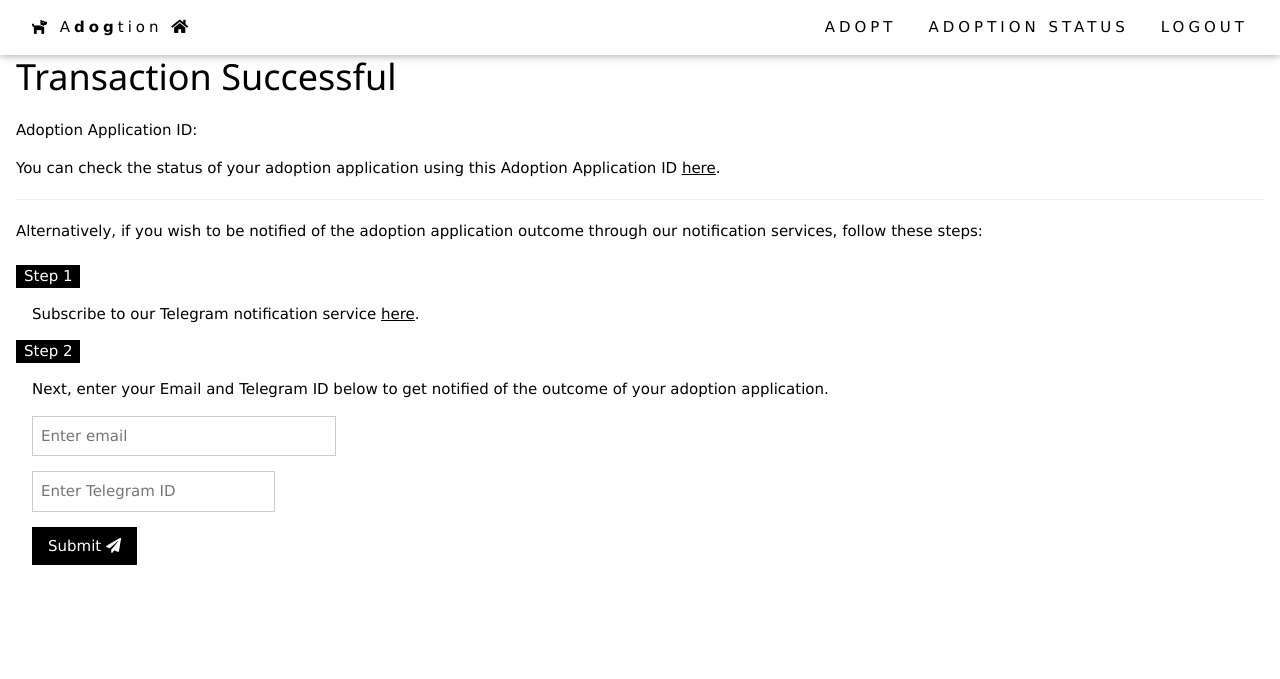
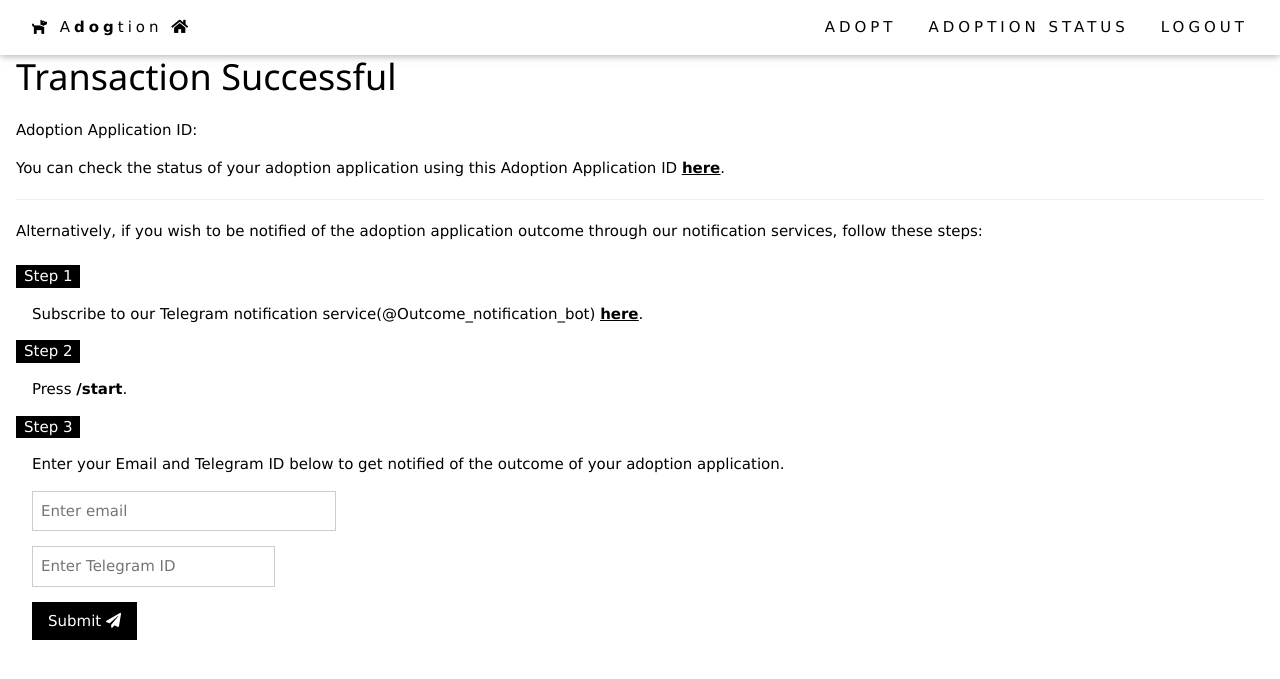
Before and after one commit to koshloah/esd, a PHP site: page /esd/paymentcomplete.php in a window 1280 px wide. Shown: the top 679 px of the page. Run offline with PHP 8.4, Linux system fonts and the light colour scheme; the visitor is signed in with stand-in values (Sample User, id 1).

Commit message:
Updated user subscription instructions

```diff
--- a/adoptionform.php
+++ b/adoptionform.php
@@ -36,7 +36,7 @@ $emailNoDuplicate = "";
 
 
     <!-- <img src='images/load2.gif' height="250" width="250" alt="Image 1" style="border-radius: 50%;"> -->
-    <img src=<?php echo $dogPic;?> height="250" width="250" alt="Image 1" style="border-radius: 50%;">
+    <img src=<?php echo $dogPic;?> height="300" width="300" alt="Image 1" style="border-radius: 50%;">
     <h2><?php echo $dogName . "'s"; ?> Adoption Form</h2>
     <hr>
     <form action="payment.php" method="post">
--- a/paymentcomplete.php
+++ b/paymentcomplete.php
@@ -39,7 +39,7 @@ if(isset($_REQUEST["subscribeBtn"])){
                         //var_dump($fourthstdClassObject["username"]);
                     }
                     else{
-                        $displayMessage = "Subscription unsuccessful, ensure you have completed Step 1 and entered a valid Telegram ID.";
+                        $displayMessage = "<b>Subscription unsuccessful</b>, ensure you have completed <b>Step 1</b> - <b>Step 2</b>, and entered a <b>valid</b> Telegram ID.";
                     }
                 }
 
@@ -53,7 +53,7 @@ if(isset($_REQUEST["subscribeBtn"])){
                     $telegramResponse = file_get_contents($telegramurl);
                     $decodedTelegramResponse = json_decode($telegramResponse);
 
-                    $displayMessage = "Subscription successful, a confirmation message has been sent to @$telegramID.";
+                    $displayMessage = "<b>Subscription successful</b>, a confirmation message has been sent to <b>@$telegramID</b> on Telegram.";
                     //header("Location: $url");
                     //var_dump($decodedTelegramResponse);
                 }
@@ -142,25 +142,29 @@ else{
         <h1>Transaction Successful</h1>
 
         <p>Adoption Application ID: <b><?php echo $transactionID; ?></b></p>
-        You can check the status of your adoption application using this Adoption Application ID <a href="adoptionstatus.php"><u>here</u></a>.
+        You can check the status of your adoption application using this Adoption Application ID <a href="adoptionstatus.php"><u><b>here</b></u></a>.
         <hr>
         Alternatively, if you wish to be notified of the adoption application outcome through our notification services, follow these steps:
         <br>
         <br>
         <span class="w3-tag w3-black">Step 1</span>
         <div class="w3-container w3-white">
-            <p>Subscribe to our Telegram notification service <a href="https://telegram.me/Outcome_notification_bot" target="_blank"><u>here</u></a>.</p>
+            <p>Subscribe to our Telegram notification service(@Outcome_notification_bot) <a href="https://telegram.me/Outcome_notification_bot" target="_blank"><u><b>here</b></u></a>.</p>
         </div>
         <span class="w3-tag w3-black">Step 2</span>
         <div class="w3-container w3-white">
+            <p>Press <b>/start</b>.</p>
+        </div>
+        <span class="w3-tag w3-black">Step 3</span>
+        <div class="w3-container w3-white">
             <form action="paymentcomplete.php" method="POST">
-                <p>Next, enter your Email and Telegram ID below to get notified of the outcome of your adoption application.</p>
+                <p>Enter your Email and Telegram ID below to get notified of the outcome of your adoption application.</p>
                 <p><input class="w3-input w3-border" type="text" placeholder="Enter email" name="email" style="width: 25%" value="<?php if(!empty($email)){ echo $email;}?>" required></p>
                 <p><input class="w3-input w3-border" type="text" placeholder="Enter Telegram ID" name="telegramID" style="width: 20%" value="<?php if(!empty($telegramID)){ echo $telegramID;}?>" required></p>
                 <p><button class="w3-button w3-black" type="submit" name="subscribeBtn">Submit <i class="fa fa-paper-plane"></i></button></p>
                 <p><input class="w3-input w3-border" type="hidden" name="transactionID" style="width: 20%" <?php if(isset($_REQUEST["transactionID"])){echo "value='$transactionID'";} ?>></p>
             </form>
-            <?php echo $displayMessage; ?>
+            <p style="margin-bottom:25px;"><?php echo $displayMessage; ?></p>
         </div>
         <!-- Subscribe -->
         <!-- <div class="w3-white w3-margin">
```
Also changed, not shown: resources/outcome_notification.sql (added, +53 -0 lines).
